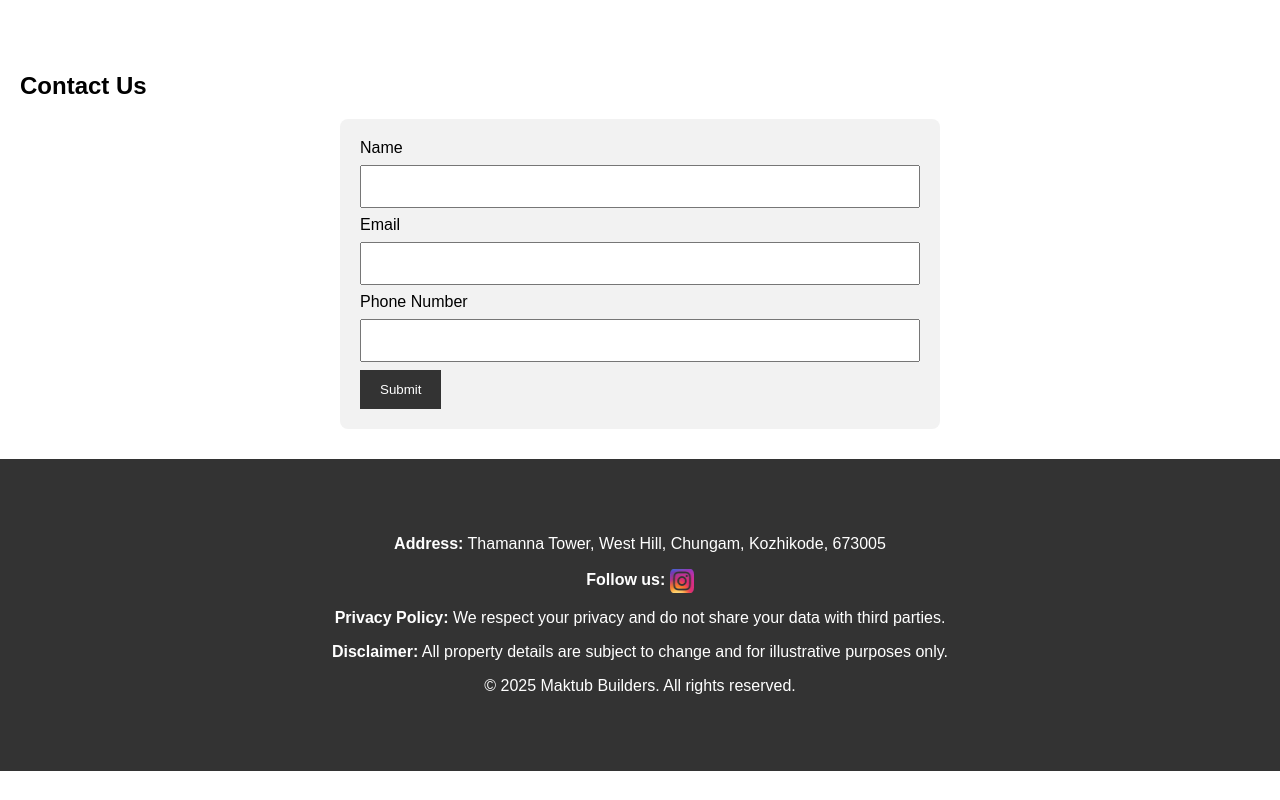
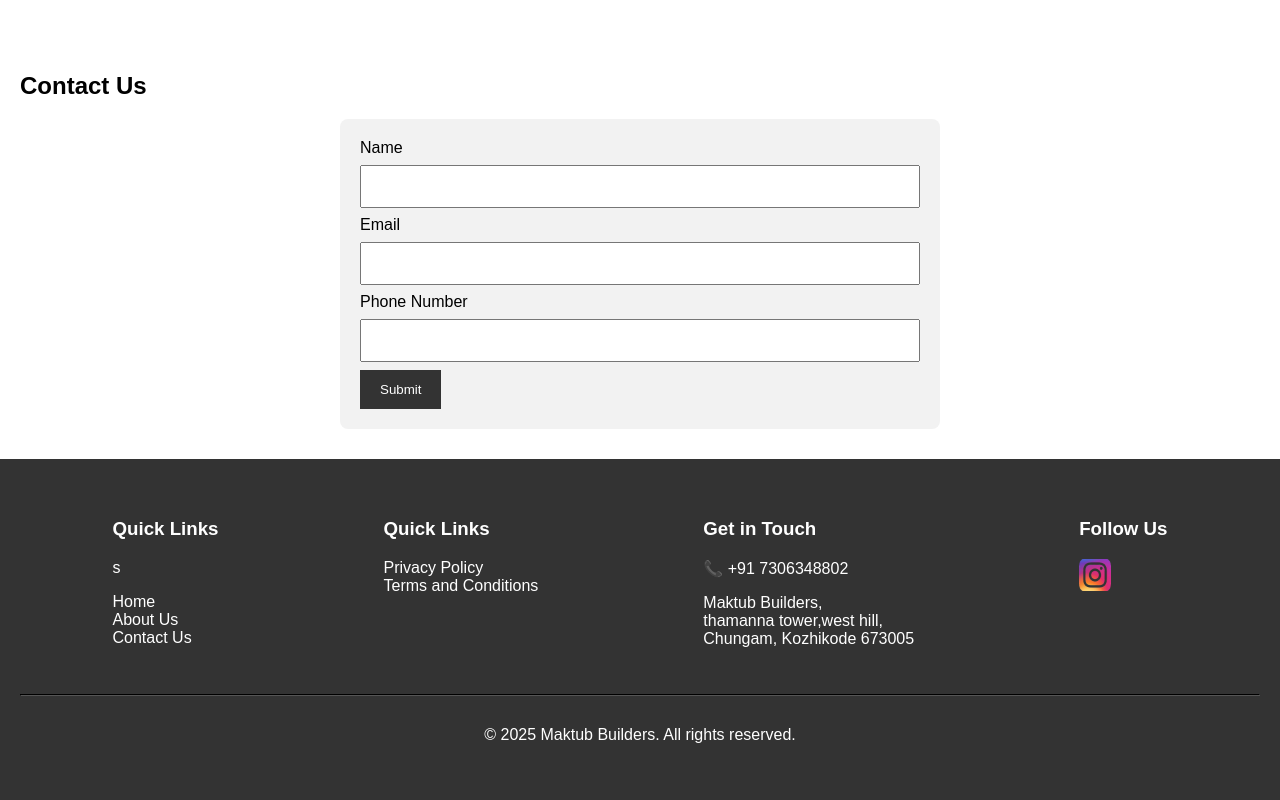
Before and after one commit to maktubbuilders/.com, a plain HTML site: page index.html in a window 1280 px wide. Shown: the part 2451-3251 px from the top of the page. Before the commit the page ends 3222 px from the top, so only its background shows below. Drawn offline with Linux system fonts and the light colour scheme.

Commit message:
Update index.html

```diff
--- a/index.html
+++ b/index.html
@@ -271,22 +271,49 @@ structures that inspire and improve lives.  </p>
 </section>
 
 <!-- Footer -->
-<footer>
-	<footer>
-  <p><strong>Address:</strong> Thamanna Tower, West Hill, Chungam, Kozhikode, 673005</p>
+<footer style="background-color: #333; color: white; padding: 40px 20px;">
+  <div style="display: flex; flex-wrap: wrap; justify-content: space-around; text-align: left; max-width: 1200px; margin: auto; gap: 20px;">
 
-  <p>
-    <strong>Follow us:</strong>
-    <a href="https://www.instagram.com/maktub_builders?igsh=dzBkN2F0NWo4bnJv" target="_blank">
-      <img src="makimg/instgm icon.png" alt="Instagram" style="width:24px;height:24px;vertical-align:middle;">
-    </a>
-  </p>
+    <!-- Quick Links -->
+    <div>
+      <h3>Quick Links</h3>s
+      <ul style="list-style: none; padding: 0;">
+        <li><a href="#" style="color: white; text-decoration: none;">Home</a></li>
+        <li><a href="#about" style="color: white; text-decoration: none;">About Us</a></li>
+        <li><a href="#contact" style="color: white; text-decoration: none;">Contact Us</a></li>
+      </ul>
+    </div>
 
-  <p><strong>Privacy Policy:</strong> We respect your privacy and do not share your data with third parties.</p>
-  <p><strong>Disclaimer:</strong> All property details are subject to change and for illustrative purposes only.</p>
-  <p>&copy; 2025 Maktub Builders. All rights reserved.</p>
+    <!-- Policies -->
+    <div>
+      <h3>Quick Links</h3>
+      <ul style="list-style: none; padding: 0;">
+        <li><a href="#" style="color: white; text-decoration: none;">Privacy Policy</a></li>
+        <li><a href="#" style="color: white; text-decoration: none;">Terms and Conditions</a></li>
+      </ul>
+    </div>
+
+    <!-- Contact Info -->
+    <div>
+      <h3>Get in Touch</h3>
+      <p>📞 +91 7306348802</p>
+      <p>Maktub Builders,<br> thamanna tower,west hill,<br> Chungam, Kozhikode 673005</p>
+    </div>
+
+    <!-- Social -->
+    <div>
+      <h3>Follow Us</h3>
+      <a href="https://www.instagram.com/maktub_builders?igsh=dzBkN2F0NWo4bnJv" target="_blank">
+        <img src="makimg/instgm icon.png" alt="Instagram" style="width: 32px; height: 32px;">
+      </a>
+    </div>
+
+  </div>
+
+  <hr style="border-color: #555; margin: 30px 0;">
+
+  <p style="text-align: center;">&copy; 2025 Maktub Builders. All rights reserved.</p>
 </footer>
-
 
 
 <!-- Scripts -->
```
